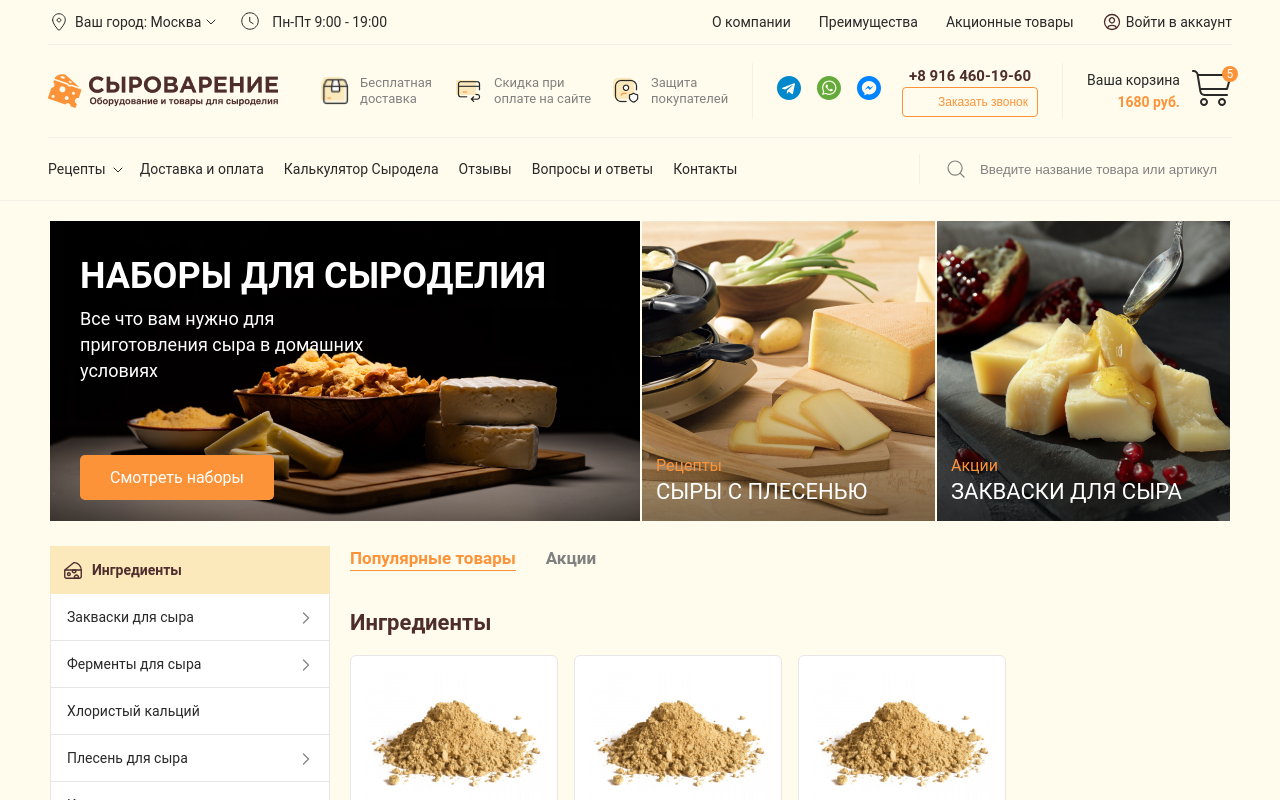
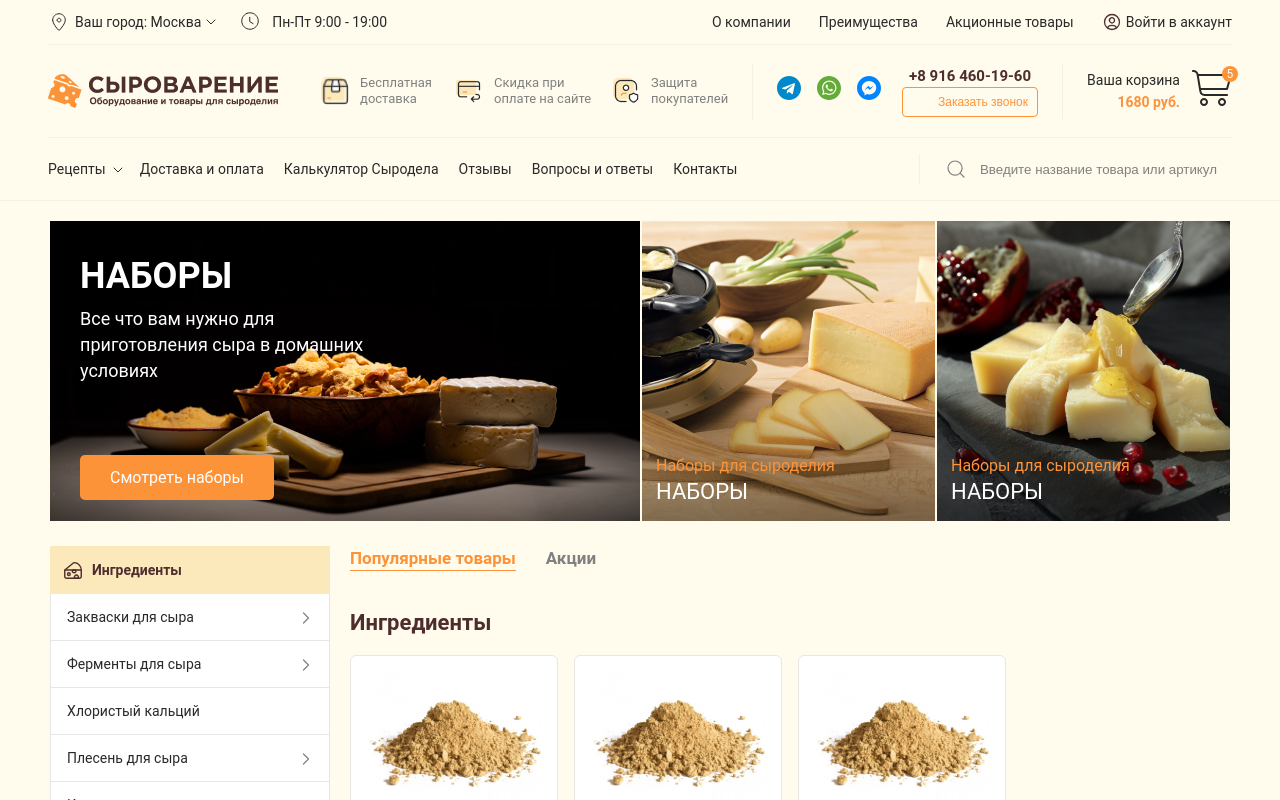
Before and after one commit to unnamed-ii/react-cheese-shop, a React (Create React App) app: page / in a window 1280 px wide. Shown: the top 800 px of the page. Built offline with nearby package versions, Linux system fonts and the light colour scheme.

Commit message:
refactor recommedations block

```diff
--- /dev/null
+++ b/src/blocks/recommendations/constants.js
@@ -0,0 +1,28 @@
+import React from "react";
+import setsBg from "../../images/recommendations/sets-bg.png";
+import recipesBg from "../../images/recommendations/recipes-bg.png";
+import discountsBg from "../../images/recommendations/discounts-bg.png";
+
+export const RecommendationItemsData = [
+    {
+        title: 'Наборы',
+        subtitle: 'Наборы для сыроделия',
+        text: 'Все что вам нужно для приготовления сыра в домашних условиях',
+        backgroundImage: setsBg,
+        isActive: true
+    },
+    {
+        title: 'Наборы',
+        subtitle: 'Наборы для сыроделия',
+        text: 'Все что вам нужно для приготовления сыра в домашних условиях',
+        backgroundImage: recipesBg,
+        isActive: false
+    },
+    {
+        title: 'Наборы',
+        subtitle: 'Наборы для сыроделия',
+        text: 'Все что вам нужно для приготовления сыра в домашних условиях',
+        backgroundImage: discountsBg,
+        isActive: false
+    }
+]
--- a/src/blocks/recommendations/index.jsx
+++ b/src/blocks/recommendations/index.jsx
@@ -1,42 +1,22 @@
 import React from 'react';
 import './style.scss'
 import Wrapper from "../../components/wrapper";
-import {Link} from "react-router-dom";
-import setsBg from '../../images/recommendations/sets-bg.png'
-import recipesBg from '../../images/recommendations/recipes-bg.png'
-import discountsBg from '../../images/recommendations/discounts-bg.png'
+import {RecommendationCard} from "./recommedation-card";
+import {RecommendationItemsData} from "./constants";
 
 const Recommendations = () => {
     return (
         <Wrapper>
             <div className="recommendations">
-                <div className="recommendations__item active">
-                    <img src={setsBg} alt=""/>
-                    <div className="recommendations__item-subtitle">Наборы</div>
-                    <div className="recommendations__item-title">Наборы для сыроделия</div>
-                    <div className="recommendations__item-text">
-                        Все что вам нужно для приготовления сыра в домашних условиях
-                    </div>
-                    <Link to="collections" className="recommendations__item-link">Смотреть наборы</Link>
-                </div>
-                <div className="recommendations__item">
-                    <img src={recipesBg} alt=""/>
-                    <div className="recommendations__item-subtitle">Рецепты</div>
-                    <div className="recommendations__item-title">Сыры с плесенью</div>
-                    <div className="recommendations__item-text">
-                        Все что вам нужно для приготовления сыра в домашних условиях
-                    </div>
-                    <a href="#" className="recommendations__item-link">Смотреть наборы</a>
-                </div>
-                <div className="recommendations__item">
-                    <img src={discountsBg} alt=""/>
-                    <div className="recommendations__item-subtitle">Акции</div>
-                    <div className="recommendations__item-title">закваски для сыра</div>
-                    <div className="recommendations__item-text">
-                        Все что вам нужно для приготовления сыра в домашних условиях
-                    </div>
-                    <a href="#" className="recommendations__item-link">Смотреть наборы</a>
-                </div>
+                {RecommendationItemsData.map(i =>
+                    <RecommendationCard
+                        title={i.title}
+                        subtitle={i.subtitle}
+                        text={i.text}
+                        bgImage={i.backgroundImage}
+                        isActive={i.isActive}
+                    />
+                )}
             </div>
         </Wrapper>
     );
--- /dev/null
+++ b/src/blocks/recommendations/recommedation-card.jsx
@@ -0,0 +1,16 @@
+import React from "react";
+import {Link} from "react-router-dom";
+
+export const RecommendationCard = ({subtitle, title, text, bgImage, isActive}) => {
+    return (
+        <div className={"recommendations__item " + (isActive && "active")}>
+            <img src={bgImage} alt=""/>
+            <div className="recommendations__item-subtitle">{subtitle}</div>
+            <div className="recommendations__item-title">{title}</div>
+            <div className="recommendations__item-text">
+                {text}
+            </div>
+            <Link to="collections" className="recommendations__item-link">Смотреть наборы</Link>
+        </div>
+    )
+}
```
